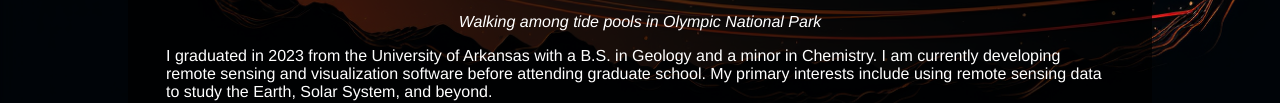
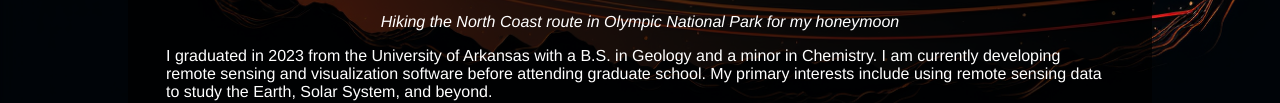
Before and after one commit to jackcop/jackcop.github.io, a plain HTML site: page index.html in a window 1280 px wide. Shown: the part 529-632 px from the top of the page. Drawn offline with Linux system fonts and the light colour scheme.

Commit message:
Fixed titles.

```diff
--- a/index.html
+++ b/index.html
@@ -22,7 +22,7 @@
     <figure>
     <img src="images/website-profile-photo.jpg" alt="Profile photo" style="width:50%">
     <p></p>
-    <figcaption style="text-align: center;">Walking among tide pools in Olympic National Park</figcaption>
+    <figcaption style="text-align: center;">Hiking the North Coast route in Olympic National Park for my honeymoon</figcaption>
     </figure>
 
     <p>
```
Also changed, not shown: html/CV.html (+1 -1 lines), html/projects.html (+1 -1 lines).
